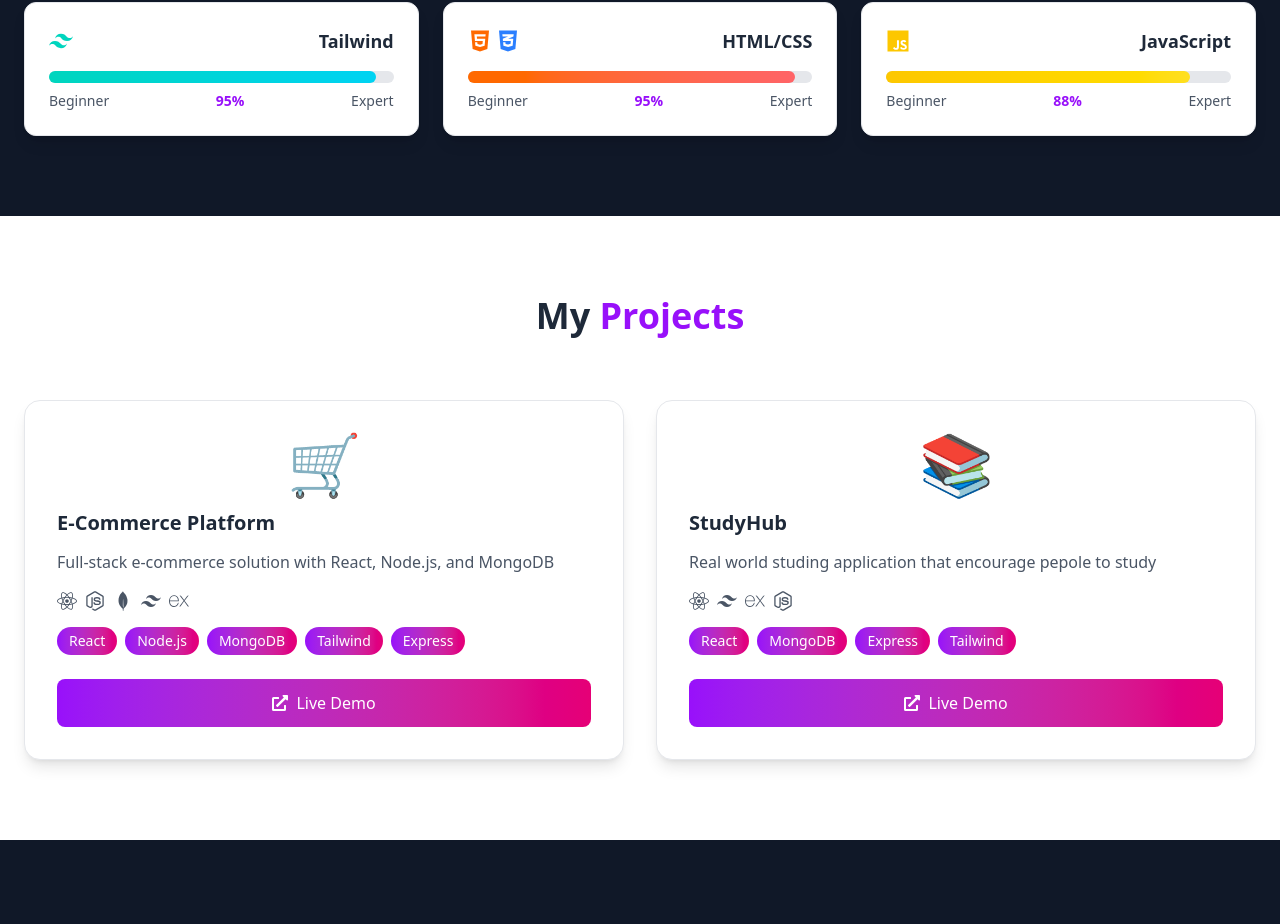
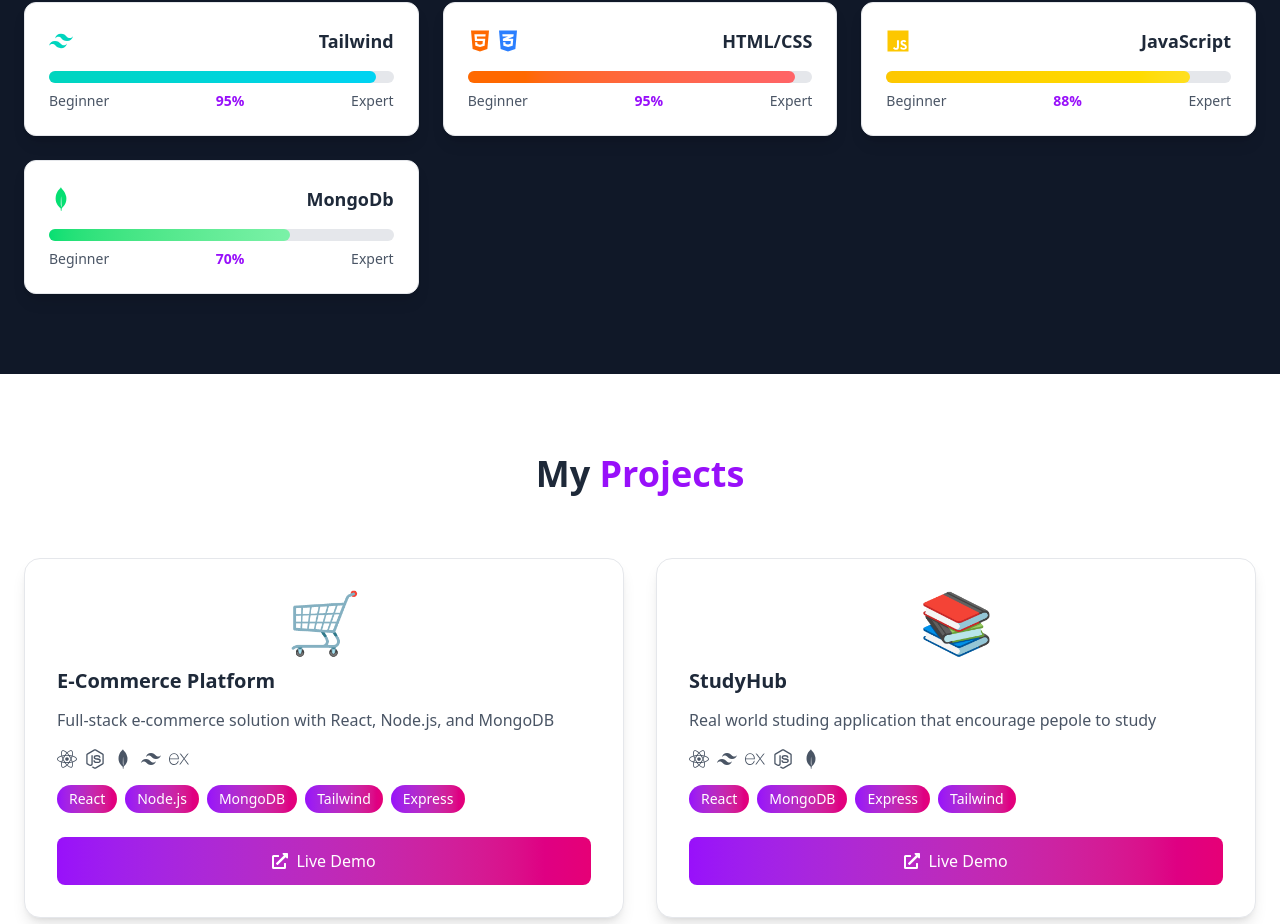
Before and after one commit to ilyasdev01-creator/Portofilo, a React (Vite) app: page / in a window 1280 px wide. Shown: the part 1845-2769 px from the top of the page. Built offline with nearby package versions, Linux system fonts and the light colour scheme.

Commit message:
Add MongoDB icon to skills and project tech stack

```diff
--- a/src/App.jsx
+++ b/src/App.jsx
@@ -24,7 +24,7 @@
   SiPostgresql,
   SiSocketdotio,
   SiTensorflow,
-  SiFlask
+  SiFlask,
 } from 'react-icons/si';
 import { TbBrandFramerMotion } from 'react-icons/tb';
 
@@ -140,6 +140,12 @@
       level: 88,
       icon: <FaJs className="text-yellow-400" />,
       color: 'from-yellow-400 to-yellow-300'
+    },
+    {
+      name: 'MongoDb',
+      level: 70,
+      icon: <SiMongodb className="text-green-400" />,
+      color: 'from-green-400 to-green-300'
     }
   ];
 
@@ -156,7 +162,7 @@
       title: "StudyHub",
       description: "Real world studing application that encourage pepole to study",
       tech: ["React", "MongoDB", "Express", "Tailwind"],
-      icons: [<FaReact key="r2" />, <SiTailwindcss key="t1" />, <SiExpress key="e1" />, <FaNodeJs key="n1" />,],
+      icons: [<FaReact key="r2" />, <SiTailwindcss key="t1" />, <SiExpress key="e1" />, <FaNodeJs key="n1" />, <SiMongodb key="t1" />],
       live: "https://studyhub-11.vercel.app",
       emoji: "📚"
     },
```
